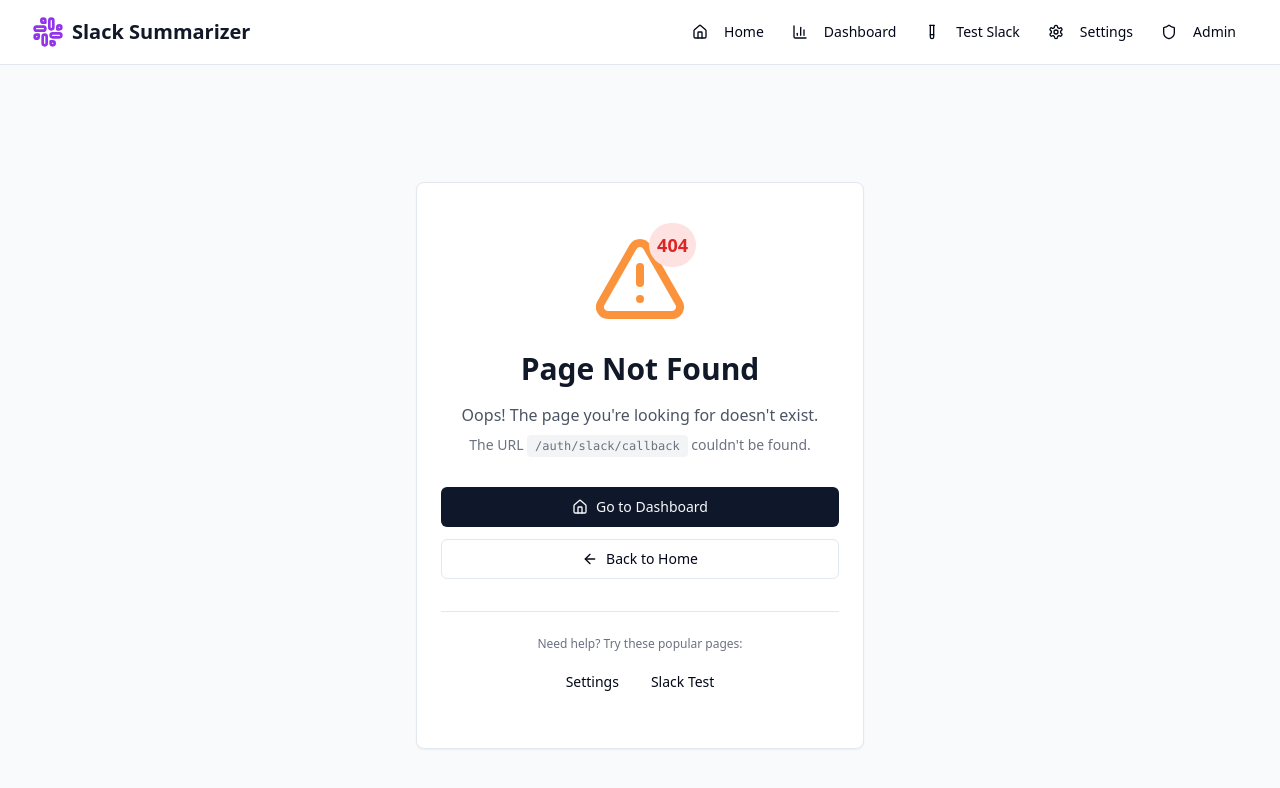
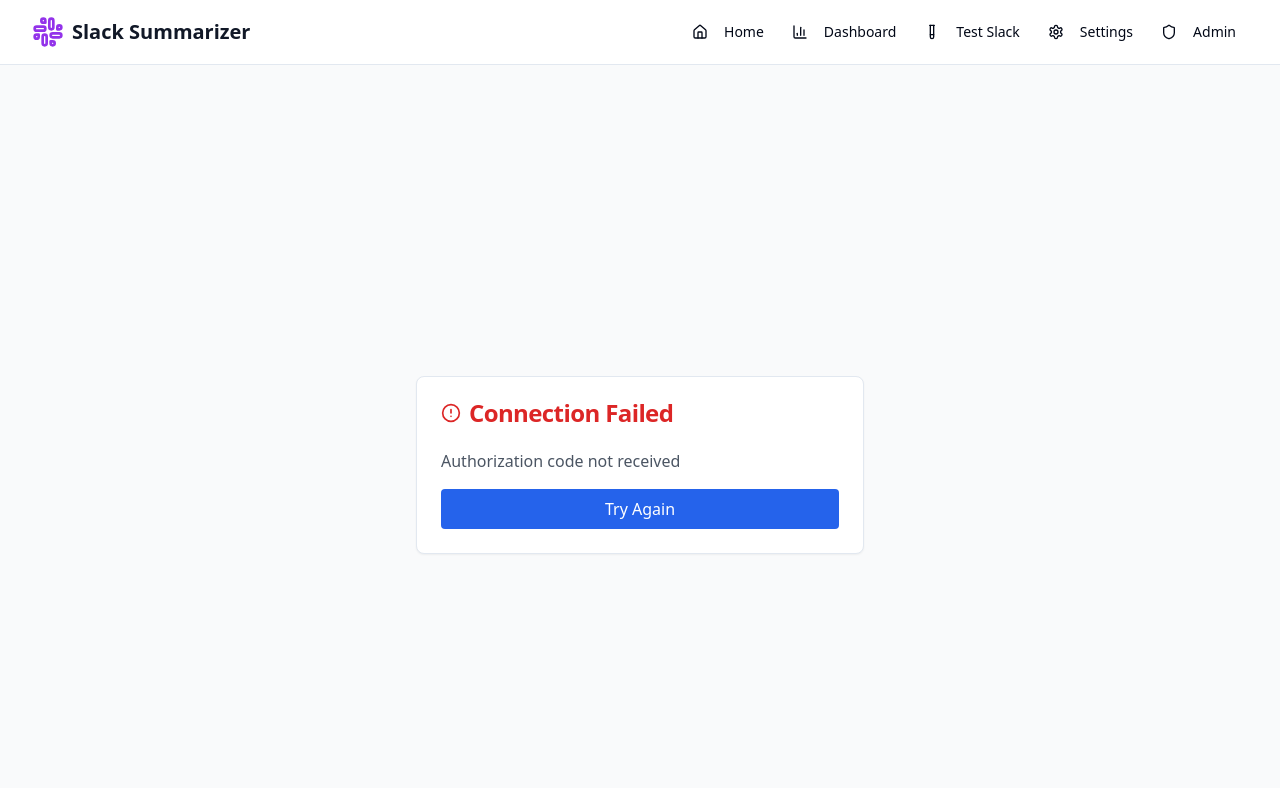
Before and after one commit to ayan319/slack-summary-scribe-auth, a React (Vite) app: page /auth/slack/callback in a window 1280 px wide. Shown: the top 788 px of the page. Built offline with nearby package versions, Linux system fonts and the light colour scheme.

Commit message:
feat: Implement Slack OAuth flow
Handles Slack OAuth code/token exchange, stores tokens in Supabase, and adds a test install feature with success display.

```diff
--- a/src/App.tsx
+++ b/src/App.tsx
@@ -1,3 +1,4 @@
+
 import { Toaster } from "@/components/ui/toaster";
 import { Toaster as Sonner } from "@/components/ui/sonner";
 import { TooltipProvider } from "@/components/ui/tooltip";
@@ -6,6 +7,7 @@ import { BrowserRouter, Routes, Route } from "react-router-dom";
 import Navigation from "./components/Navigation";
 import Index from "./pages/Index";
 import AuthSuccess from "./pages/AuthSuccess";
+import SlackOAuthCallback from "./pages/SlackOAuthCallback";
 import SlackTest from "./pages/SlackTest";
 import Dashboard from "./pages/Dashboard";
 import Settings from "./pages/Settings";
@@ -25,6 +27,7 @@ const App = () => (
           <Routes>
             <Route path="/" element={<Index />} />
             <Route path="/auth/success" element={<AuthSuccess />} />
+            <Route path="/auth/slack/callback" element={<SlackOAuthCallback />} />
             <Route path="/dashboard" element={<Dashboard />} />
             <Route path="/slack-test" element={<SlackTest />} />
             <Route path="/settings" element={<Settings />} />
--- /dev/null
+++ b/src/pages/SlackOAuthCallback.tsx
@@ -0,0 +1,111 @@
+
+import React, { useEffect, useState } from 'react';
+import { useNavigate, useSearchParams } from 'react-router-dom';
+import { Card, CardContent, CardHeader, CardTitle } from '@/components/ui/card';
+import { Loader2, AlertCircle } from 'lucide-react';
+import { supabase } from '@/integrations/supabase/client';
+
+const SlackOAuthCallback = () => {
+  const [loading, setLoading] = useState(true);
+  const [error, setError] = useState<string | null>(null);
+  const [searchParams] = useSearchParams();
+  const navigate = useNavigate();
+
+  useEffect(() => {
+    const handleCallback = async () => {
+      try {
+        const code = searchParams.get('code');
+        const state = searchParams.get('state');
+        const errorParam = searchParams.get('error');
+
+        if (errorParam) {
+          setError(`OAuth error: ${errorParam}`);
+          setLoading(false);
+          return;
+        }
+
+        if (!code) {
+          setError('Authorization code not received');
+          setLoading(false);
+          return;
+        }
+
+        console.log('Handling OAuth callback with code:', code?.substring(0, 10) + '...');
+
+        // Call the OAuth callback edge function
+        const { data, error: callbackError } = await supabase.functions.invoke('slack-oauth-callback', {
+          method: 'POST',
+          body: JSON.stringify({ code, state })
+        });
+
+        if (callbackError) {
+          console.error('OAuth callback error:', callbackError);
+          setError(`Failed to complete OAuth: ${callbackError.message}`);
+          setLoading(false);
+          return;
+        }
+
+        console.log('OAuth callback successful:', data);
+
+        // Redirect to success page
+        const teamName = data?.team?.name || 'your workspace';
+        navigate(`/auth/success?team=${encodeURIComponent(teamName)}`);
+
+      } catch (err) {
+        console.error('OAuth callback error:', err);
+        setError(err instanceof Error ? err.message : 'Unknown error occurred');
+        setLoading(false);
+      }
+    };
+
+    handleCallback();
+  }, [searchParams, navigate]);
+
+  if (loading) {
+    return (
+      <div className="min-h-screen flex items-center justify-center bg-gray-50">
+        <Card className="w-full max-w-md">
+          <CardHeader>
+            <CardTitle className="flex items-center gap-2">
+              <Loader2 className="h-5 w-5 animate-spin" />
+              Connecting to Slack...
+            </CardTitle>
+          </CardHeader>
+          <CardContent>
+            <p className="text-gray-600">
+              Please wait while we complete your Slack workspace connection.
+            </p>
+          </CardContent>
+        </Card>
+      </div>
+    );
+  }
+
+  if (error) {
+    return (
+      <div className="min-h-screen flex items-center justify-center bg-gray-50">
+        <Card className="w-full max-w-md">
+          <CardHeader>
+            <CardTitle className="flex items-center gap-2 text-red-600">
+              <AlertCircle className="h-5 w-5" />
+              Connection Failed
+            </CardTitle>
+          </CardHeader>
+          <CardContent className="space-y-4">
+            <p className="text-gray-600">{error}</p>
+            <button
+              onClick={() => navigate('/')}
+              className="w-full bg-blue-600 hover:bg-blue-700 text-white py-2 px-4 rounded"
+            >
+              Try Again
+            </button>
+          </CardContent>
+        </Card>
+      </div>
+    );
+  }
+
+  return null;
+};
+
+export default SlackOAuthCallback;
```
Also changed, not shown: 1 other file (tests, documents, lock files or other folders).
